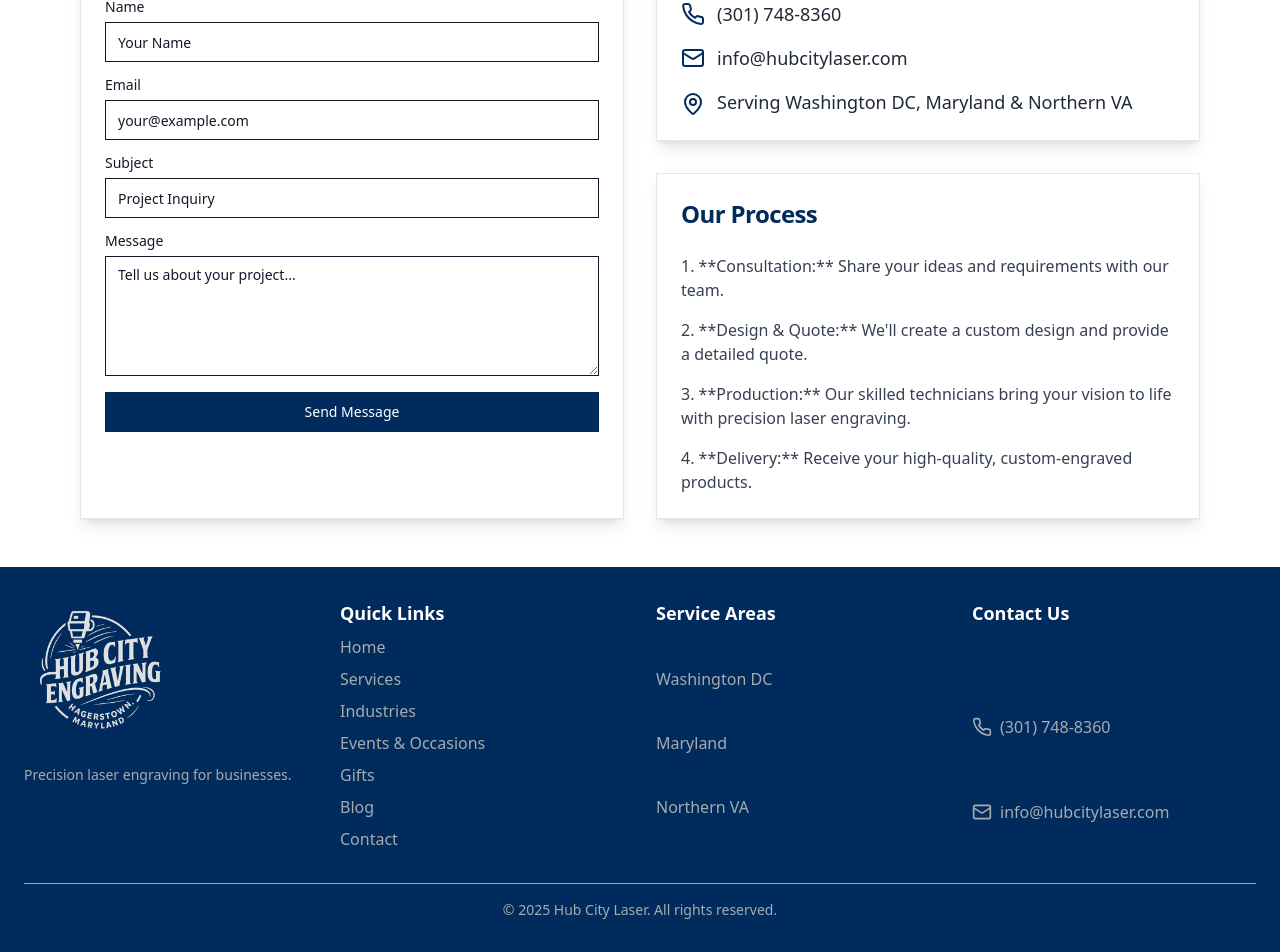
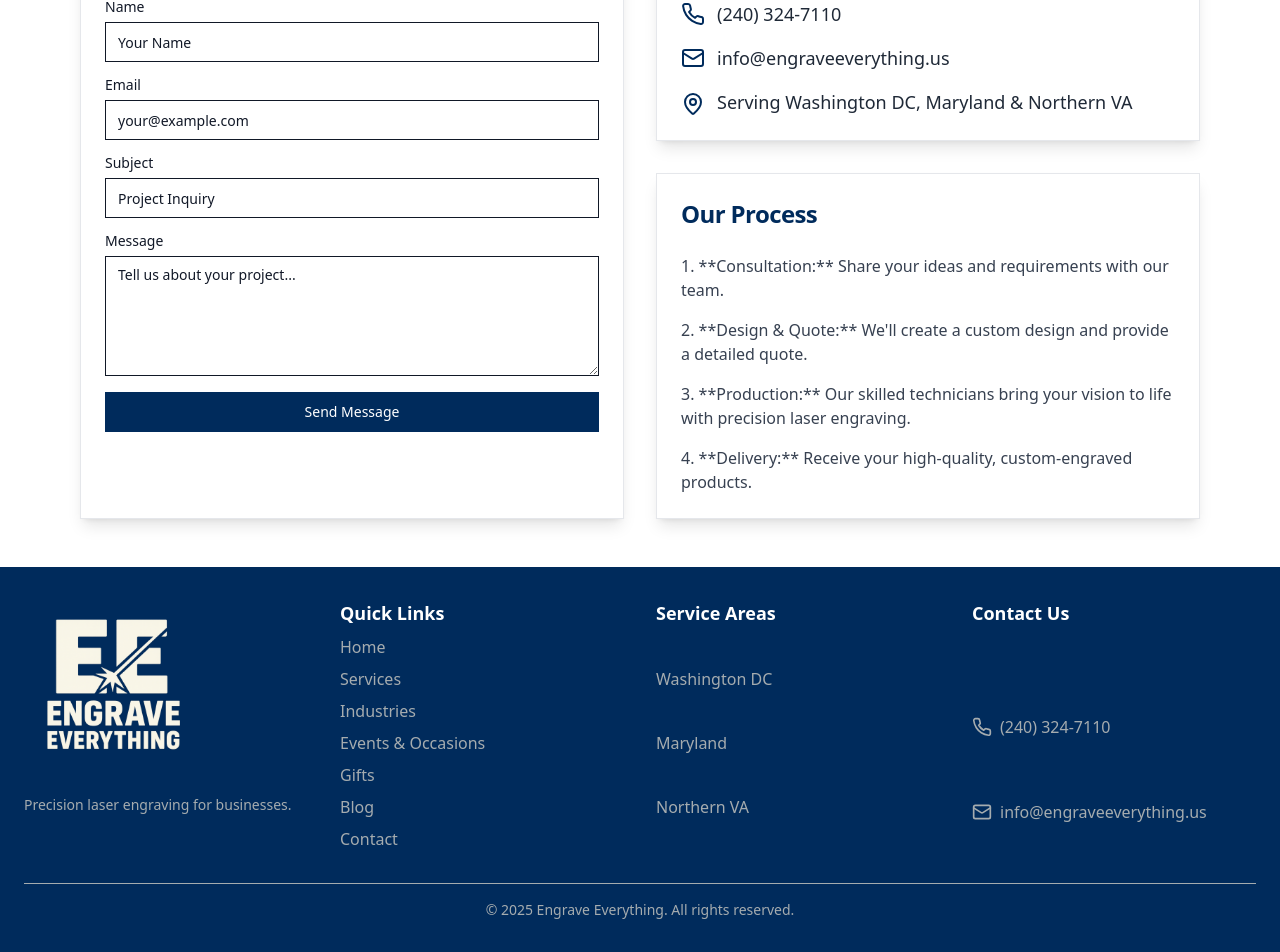
Before and after one commit to rynky2436/hubcitylaser, a Next.js app: page /contact in a window 1280 px wide. Shown: the part 389-1341 px from the top of the page. Built offline with nearby package versions, Linux system fonts and the light colour scheme.

Commit message:
fix: update "Call Now" button phone number
Correct phone number in Header.tsx.

Co-authored-by: null <13894243+rynky2436@users.noreply.github.com>

```diff
--- a/app/components/Footer.tsx
+++ b/app/components/Footer.tsx
@@ -9,13 +9,13 @@ export default function Footer() {
         <div className="flex flex-col items-start gap-4">
           <Link className="flex items-center gap-2" href="/">
             <Image
-              src="/images/hub-city-logo-light.png"
-              alt="Hub City Laser Logo"
-              width={150}
-              height={40}
+              src="/images/logo-blk.png"
+              alt="Engrave Everything Logo"
+              width={180}
+              height={45}
               className="h-auto"
             />
-            <span className="sr-only">Hub City Laser</span>
+            <span className="sr-only">Engrave Everything</span>
           </Link>
           <p className="text-sm text-hub-silver">Precision laser engraving for businesses.</p>
         </div>
@@ -51,18 +51,21 @@ export default function Footer() {
         </div>
         <div className="grid gap-2">
           <h3 className="text-lg font-semibold">Contact Us</h3>
-          <a href="tel:3017488360" className="flex items-center gap-2 text-hub-silver hover:underline">
+          <a href="tel:2403247110" className="flex items-center gap-2 text-hub-silver hover:underline">
             <Phone className="h-5 w-5" />
-            (301) 748-8360
+            (240) 324-7110
           </a>
-          <a href="mailto:info@hubcitylaser.com" className="flex items-center gap-2 text-hub-silver hover:underline">
+          <a
+            href="mailto:info@engraveeverything.us"
+            className="flex items-center gap-2 text-hub-silver hover:underline"
+          >
             <Mail className="h-5 w-5" />
-            info@hubcitylaser.com
+            info@engraveeverything.us
           </a>
         </div>
       </div>
       <div className="container mx-auto border-t border-hub-silver mt-8 pt-4 text-center text-sm text-hub-silver">
-        &copy; {new Date().getFullYear()} Hub City Laser. All rights reserved.
+        &copy; {new Date().getFullYear()} Engrave Everything. All rights reserved.
       </div>
     </footer>
   )
--- a/app/components/Header.tsx
+++ b/app/components/Header.tsx
@@ -9,14 +9,8 @@ export default function Header() {
   return (
     <header className="flex items-center justify-between h-16 px-4 md:px-6 bg-hub-blue text-hub-white">
       <Link className="flex items-center gap-2" href="/">
-        <Image
-          src="/images/hub-city-logo-light.png"
-          alt="Hub City Laser Logo"
-          width={150}
-          height={40}
-          className="h-auto"
-        />
-        <span className="sr-only">Hub City Laser</span>
+        <Image src="/images/logo-blk.png" alt="Engrave Everything Logo" width={90} height={23} className="h-auto" />
+        <span className="sr-only">Engrave Everything</span>
       </Link>
       <nav className="hidden md:flex items-center gap-6">
         <Link className="font-medium hover:underline underline-offset-4" href="/">
@@ -140,7 +134,7 @@ export default function Header() {
           Contact
         </Link>
         <Button className="bg-hub-silver text-hub-blue hover:bg-hub-silver/90" asChild>
-          <a href="tel:3017488360">Call Now: (301) 748-8360</a>
+          <a href="tel:2403247110">Call Now: (240) 324-7110</a>
         </Button>
       </nav>
       <div className="md:hidden">
--- a/app/contact/page.tsx
+++ b/app/contact/page.tsx
@@ -63,14 +63,14 @@ export default function ContactPage() {
             <CardContent className="space-y-4">
               <div className="flex items-center gap-3">
                 <Phone className="h-6 w-6 text-hub-blue" />
-                <a href="tel:3017488360" className="text-lg text-gray-800 hover:underline">
-                  (301) 748-8360
+                <a href="tel:2403247110" className="text-lg text-gray-800 hover:underline">
+                  (240) 324-7110
                 </a>
               </div>
               <div className="flex items-center gap-3">
                 <Mail className="h-6 w-6 text-hub-blue" />
-                <a href="mailto:info@hubcitylaser.com" className="text-lg text-gray-800 hover:underline">
-                  info@hubcitylaser.com
+                <a href="mailto:info@engraveeverything.us" className="text-lg text-gray-800 hover:underline">
+                  info@engraveeverything.us
                 </a>
               </div>
               <div className="flex items-start gap-3">
--- a/app/layout.tsx
+++ b/app/layout.tsx
@@ -5,15 +5,14 @@ import Header from "./components/Header"
 import Footer from "./components/Footer"
 
 export const metadata: Metadata = {
-  title: "Professional Laser Engraving in Hagerstown, MD | Engrave Everything",
+  title: "Professional Laser Engraving & Cutting | Engrave Everything",
   description:
-    "Precision laser engraving & cutting in Hagerstown, MD. Custom signs, awards, industrial marking for businesses in MD, DE, VA. Get a free quote!",
+    "Precision laser engraving & cutting services for businesses and personalized gifts. Custom signs, awards, industrial marking, and more. Get a free quote!",
   keywords:
     "laser engraving Hagerstown MD, laser cutting Maryland, custom signs Delaware Virginia, wood metal glass engraving, business signage MD, promotional items Hagerstown, industrial laser cutting",
   openGraph: {
-    title: "Engrave Everything Hagerstown MD | Professional Laser Services",
-    description:
-      "Expert laser engraving on wood, metal, glass in Hagerstown MD. Serving Maryland, Delaware, Virginia with custom signs, awards, promotional items.",
+    title: "Engrave Everything | Professional Laser Engraving & Cutting",
+    description: "Expert laser engraving and cutting on various materials for businesses and personalized items.",
     type: "website",
     locale: "en_US",
     images: [
@@ -27,8 +26,8 @@ export const metadata: Metadata = {
   },
   twitter: {
     card: "summary_large_image",
-    title: "Professional Laser Engraving in Hagerstown, MD | Engrave Everything",
-    description: "Precision laser engraving and cutting services on wood, metal, glass for businesses in MD, DE, VA.",
+    title: "Professional Laser Engraving & Cutting | Engrave Everything",
+    description: "Precision laser engraving and cutting services for businesses and personalized gifts.",
     images: ["/images/materials-wood-glass.png"],
   },
   robots: {
@@ -76,7 +75,7 @@ export default function RootLayout({
               telephone: "",
               priceRange: "$$",
               description:
-                "Professional laser engraving and cutting services on wood, metal, glass for businesses in Maryland, Delaware, Virginia.",
+                "Professional laser engraving and cutting services on wood, metal, glass for businesses and personalized gifts.",
               sameAs: [],
               openingHoursSpecification: [
                 {
```
